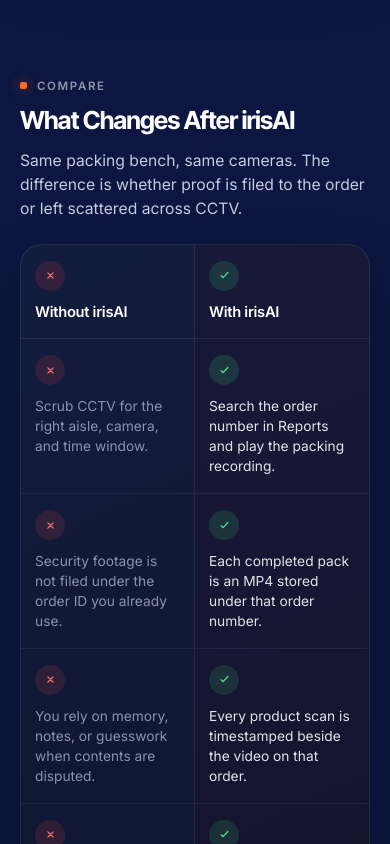
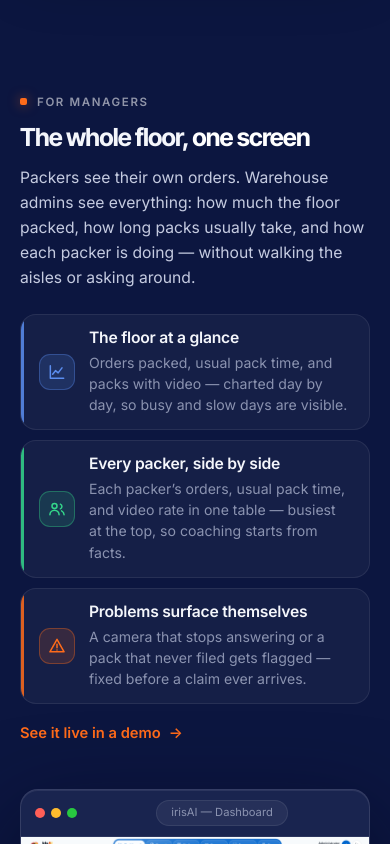
Before and after one commit to irisAI-org/irisAI-Website, a React (Vite) app: page / in a window 390 px wide. Shown: the part 4880-5724 px from the top of the page. Built offline with nearby package versions, Linux system fonts and the light colour scheme.

Commit message:
Update website dashboard and insights

```diff
--- a/src/App.jsx
+++ b/src/App.jsx
@@ -4,6 +4,7 @@
 import Features from './components/Features.jsx'
 import StatsBand from './components/StatsBand.jsx'
 import HowItWorks from './components/HowItWorks.jsx'
+import Insights from './components/Insights.jsx'
 import Compare from './components/Compare.jsx'
 import Testimonials from './components/Testimonials.jsx'
 import Integrations from './components/Integrations.jsx'
@@ -46,6 +47,7 @@
         <Features />
         <StatsBand />
         <HowItWorks />
+        <Insights />
         <Compare />
         <Testimonials />
         <Integrations />
--- a/src/components/Footer.jsx
+++ b/src/components/Footer.jsx
@@ -7,6 +7,7 @@
     [
       ['Packing recording', '#features'],
       ['How it works', '#how'],
+      ['For managers', '#insights'],
       ['What changes', '#compare'],
       ['Why irisAI', '#why'],
       ['FAQs', '#faq'],
--- a/src/components/Header.jsx
+++ b/src/components/Header.jsx
@@ -4,6 +4,7 @@
 const LINKS = [
   ['#features', 'Product'],
   ['#how', 'How it works'],
+  ['#insights', 'For managers'],
   ['#why', 'Why irisAI'],
   ['#setup', 'Setup'],
 ]
--- /dev/null
+++ b/src/components/Insights.jsx
@@ -0,0 +1,102 @@
+/* The screenshot is a real capture of the admin Dashboard (see
+   scripts/capture-dashboard.mjs to re-take it after the demo data changes). */
+
+const stroke = {
+  fill: 'none',
+  stroke: 'currentColor',
+  strokeWidth: 1.8,
+  strokeLinecap: 'round',
+  strokeLinejoin: 'round',
+}
+
+const POINTS = [
+  {
+    tone: 'blue',
+    icon: (
+      <svg viewBox="0 0 24 24" aria-hidden="true">
+        <path {...stroke} d="M4 19.5V4.5M4 19.5h16" />
+        <path {...stroke} d="m6.8 14.6 3.4-4.2 3.2 2.6 4.6-6" />
+      </svg>
+    ),
+    title: 'The floor at a glance',
+    body: 'Orders packed, usual pack time, and packs with video — charted day by day, so busy and slow days are visible.',
+  },
+  {
+    tone: 'green',
+    icon: (
+      <svg viewBox="0 0 24 24" aria-hidden="true">
+        <circle {...stroke} cx="9" cy="8.5" r="3" />
+        <path {...stroke} d="M3.5 19a5.5 5.5 0 0 1 11 0" />
+        <path {...stroke} d="M16 6.2a3 3 0 0 1 0 5.6M17.5 14.2a5.5 5.5 0 0 1 3 4.8" />
+      </svg>
+    ),
+    title: 'Every packer, side by side',
+    body: 'Each packer’s orders, usual pack time, and video rate in one table — busiest at the top, so coaching starts from facts.',
+  },
+  {
+    tone: 'orange',
+    icon: (
+      <svg viewBox="0 0 24 24" aria-hidden="true">
+        <path {...stroke} d="M12 4 3.5 19h17L12 4Z" />
+        <path {...stroke} d="M12 10v4M12 16.8h.01" />
+      </svg>
+    ),
+    title: 'Problems surface themselves',
+    body: 'A camera that stops answering or a pack that never filed gets flagged — fixed before a claim ever arrives.',
+  },
+]
+
+export default function Insights() {
+  return (
+    <section className="sec insights" id="insights">
+      <div className="wrap">
+        <div className="ins">
+          <div className="ins-copy reveal">
+            <p className="ins-eyebrow">For managers</p>
+            <h2>
+              The whole floor, <span className="acc">one screen</span>
+            </h2>
+            <p className="ins-lede">
+              Packers see their own orders. Warehouse admins see everything: how much the floor
+              packed, how long packs usually take, and how each packer is doing — without walking
+              the aisles or asking around.
+            </p>
+
+            <div className="ins-points">
+              {POINTS.map(({ tone, icon, title, body }) => (
+                <div className={`ins-point tone-${tone}`} key={title}>
+                  <span className="ins-point-ico" aria-hidden="true">{icon}</span>
+                  <div>
+                    <h4>{title}</h4>
+                    <p>{body}</p>
+                  </div>
+                </div>
+              ))}
+            </div>
+
+            <a className="ins-cta" href="#cta">
+              See it live in a demo
+              <span aria-hidden="true">→</span>
+            </a>
+          </div>
+
+          <div className="ins-shot reveal">
+            <div className="ins-shot-glow" aria-hidden="true" />
+            <figure className="ins-frame">
+              <div className="ins-frame-bar" aria-hidden="true">
+                <span className="ins-frame-dots"><i /><i /><i /></span>
+                <em>irisAI — Dashboard</em>
+              </div>
+              <img
+                src="/images/admin-dashboard.png"
+                alt="The irisAI admin dashboard: packing-floor KPIs, orders-per-day and pack-time charts, order outcomes, needs-attention alerts, and the packer table."
+                loading="lazy"
+                decoding="async"
+              />
+            </figure>
+          </div>
+        </div>
+      </div>
+    </section>
+  )
+}
--- a/src/index.css
+++ b/src/index.css
@@ -4380,6 +4380,159 @@
   }
 }
 
+/* ============================================================
+   Insights — the admin / manager view (floor KPIs + per-packer)
+   ============================================================ */
+.insights { position: relative; }
+
+.ins {
+  display: grid;
+  grid-template-columns: 0.78fr 1.22fr;
+  gap: 56px;
+  align-items: center;
+}
+@media (max-width: 1080px) {
+  .ins { grid-template-columns: 1fr; gap: 44px; }
+}
+
+.ins-eyebrow {
+  display: flex;
+  align-items: center;
+  gap: 10px;
+  margin: 0 0 12px;
+  font-size: 0.72rem;
+  font-weight: 600;
+  letter-spacing: 0.14em;
+  text-transform: uppercase;
+  color: rgba(255, 255, 255, 0.55);
+}
+.ins-eyebrow::before {
+  content: '';
+  width: 7px;
+  height: 7px;
+  border-radius: 2px;
+  background: var(--orange);
+  box-shadow: 0 0 12px rgba(255, 107, 26, 0.55);
+}
+.ins-copy h2 {
+  font-family: 'Inter Tight', Inter, system-ui, sans-serif;
+  font-size: clamp(1.55rem, 2.9vw, 2.1rem);
+  font-weight: 700;
+  letter-spacing: -0.035em;
+}
+.ins-lede {
+  color: var(--muted);
+  font-size: 0.98rem;
+  margin-top: 12px;
+  max-width: 46ch;
+}
+
+.ins-points { margin-top: 24px; display: grid; gap: 10px; }
+.ins-point {
+  position: relative;
+  display: grid;
+  grid-template-columns: auto 1fr;
+  gap: 14px;
+  align-items: center;
+  background: var(--surface);
+  border: 1px solid var(--line);
+  border-radius: 16px;
+  padding: 14px 18px;
+  overflow: hidden;
+  transition: border-color 0.2s, background 0.2s, transform 0.2s;
+}
+.ins-point::before {
+  content: '';
+  position: absolute;
+  inset: 0 auto 0 0;
+  width: 3px;
+  background: var(--pt, var(--blue));
+  opacity: 0.85;
+}
+.ins-point.tone-blue { --pt: var(--blue); --pt-soft: rgba(91, 141, 239, 0.16); }
+.ins-point.tone-green { --pt: #34d68a; --pt-soft: rgba(52, 214, 138, 0.14); }
+.ins-point.tone-orange { --pt: var(--orange); --pt-soft: rgba(255, 107, 26, 0.14); }
+.ins-point:hover {
+  border-color: var(--line2);
+  background: rgba(255, 255, 255, 0.06);
+  transform: translateX(3px);
+}
+.ins-point-ico {
+  width: 36px;
+  height: 36px;
+  border-radius: 11px;
+  flex: none;
+  display: flex;
+  align-items: center;
+  justify-content: center;
+  color: var(--pt, var(--blue));
+  background: var(--pt-soft, rgba(91, 141, 239, 0.16));
+  border: 1px solid color-mix(in srgb, var(--pt, var(--blue)) 35%, transparent);
+}
+.ins-point-ico svg { width: 20px; height: 20px; }
+.ins-point h4 { font-size: 0.98rem; font-weight: 600; letter-spacing: -0.015em; }
+.ins-point p { color: var(--faint); font-size: 0.88rem; margin-top: 4px; line-height: 1.5; }
+
+.ins-cta {
+  display: inline-flex;
+  align-items: center;
+  gap: 8px;
+  margin-top: 18px;
+  font-size: 0.92rem;
+  font-weight: 600;
+  color: var(--orange);
+}
+.ins-cta span { transition: transform 0.2s; }
+.ins-cta:hover span { transform: translateX(4px); }
+
+/* --- the admin dashboard mock (same white app language as the hero) --- */
+.ins-shot { position: relative; }
+.ins-shot-glow {
+  position: absolute;
+  inset: -8% -6%;
+  background: radial-gradient(55% 55% at 55% 45%, rgba(91, 141, 239, 0.22), transparent 70%);
+  pointer-events: none;
+}
+/* browser-style frame around the real dashboard capture */
+.ins-frame {
+  position: relative;
+  margin: 0;
+  border-radius: 18px;
+  overflow: hidden;
+  border: 1px solid rgba(255, 255, 255, 0.16);
+  background: #0d1846;
+  box-shadow:
+    0 1px 0 rgba(255, 255, 255, 0.08) inset,
+    0 30px 90px rgba(3, 8, 30, 0.65);
+}
+.ins-frame-bar {
+  display: flex;
+  align-items: center;
+  gap: 12px;
+  padding: 10px 14px;
+  background: rgba(255, 255, 255, 0.05);
+  border-bottom: 1px solid rgba(255, 255, 255, 0.08);
+}
+.ins-frame-dots { display: flex; gap: 6px; }
+.ins-frame-dots i {
+  width: 10px; height: 10px; border-radius: 50%;
+  background: rgba(255, 255, 255, 0.16);
+}
+.ins-frame-dots i:nth-child(1) { background: #ff5f57; }
+.ins-frame-dots i:nth-child(2) { background: #febc2e; }
+.ins-frame-dots i:nth-child(3) { background: #28c840; }
+.ins-frame-bar em {
+  font-style: normal;
+  font-size: 0.7rem;
+  color: var(--faint);
+  margin: 0 auto;
+  padding: 3px 14px;
+  border-radius: 999px;
+  background: rgba(255, 255, 255, 0.06);
+  border: 1px solid rgba(255, 255, 255, 0.08);
+}
+.ins-frame img { display: block; width: 100%; }
+
 /* ---------- reveal ---------- */
 .reveal { opacity: 0; transform: translateY(18px); transition: opacity 0.7s ease, transform 0.7s ease; }
 .reveal.in { opacity: 1; transform: none; }
```
Also changed, not shown: scripts/capture-dashboard.mjs (added, +35 -0 lines), public/images/admin-dashboard.png (added), public/product/barcode_dsf-kg2_android13_barcode_scanner_sm.jpg (added).
